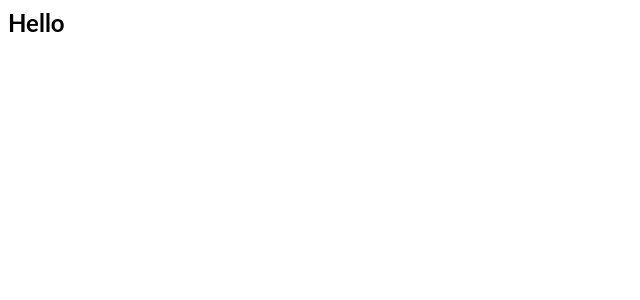
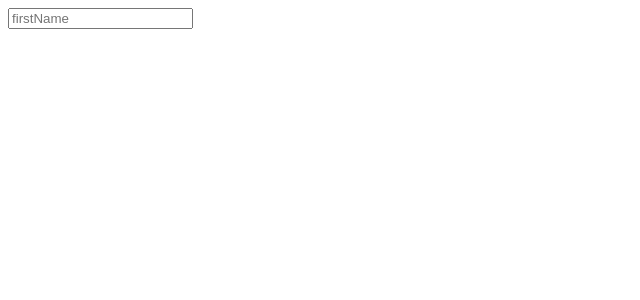
Before and after one commit to Senatorgbolahan/registration_form, a React (Create React App) app: page / in a window 1280 px wide. Shown: the top 300 px of the page, without its empty margins (0-640 px from the left). Built offline with nearby package versions, Linux system fonts and the light colour scheme.

Commit message:
2 files modified

```diff
--- a/src/App.js
+++ b/src/App.js
@@ -1,15 +1,23 @@
-import React from "react";
-import "./style.css";
-import {useState} from 'react'
-import InputText from './components/InputText'
+import React from 'react';
+import './style.css';
+import { useState } from 'react';
+import InputText from './components/InputText';
 
 export default function App() {
+  const [firstName, setFirstName] = useState('');
+  const [lastName, setLastName] = useState('');
+  const [email, setEmail] = useState('');
 
-  const [firstName, setFirstname] = useState('')
-
+  const handleInput = (e) => {
+    setFirstName(e.target.value);
+  };
   return (
     <div>
-      <InputText/>
+      <InputText
+        // setFirstName={setFirstName}
+        firstName={firstName}
+        handleInput={handleInput}
+      />
     </div>
   );
 }
--- a/src/components/InputText.jsx
+++ b/src/components/InputText.jsx
@@ -1,9 +1,17 @@
 import React from 'react';
 
-const InputText = () => {
+const InputText = ({ handleInput, firstName }) => {
   return (
     <section>
-      <h1>Hello </h1>
+      <form>
+        <input
+          onChange={handleInput}
+          type="text"
+          placeholder="firstName"
+          value={firstName}
+        />
+      </form>
+      <h2>{firstName}</h2>
     </section>
   );
 };
```
